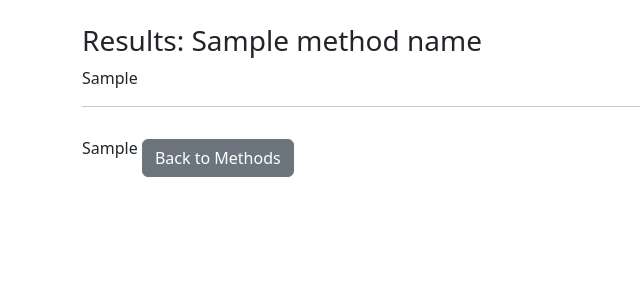
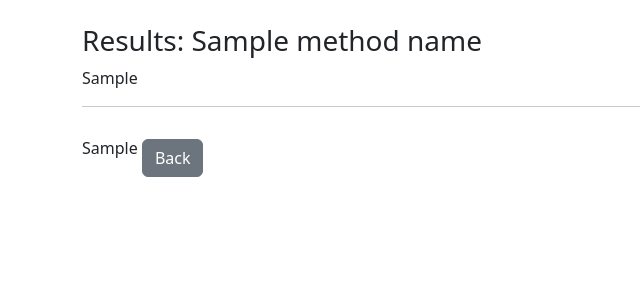
Before and after one commit to Kidanedg/stat-decision-maker, a Flask app: template templates/results.html in a window 1280 px wide. Shown: the part 56-356 px from the top of the page, without its empty margins (0-640 px from the left). Run offline with Flask 3, Linux system fonts and the light colour scheme; the template is opened without the code that fills it: most values are stand-ins (such as "Sample title", 1, 10 or a date in 2020).

Commit message:
Update results.html

```diff
--- a/templates/results.html
+++ b/templates/results.html
@@ -6,5 +6,5 @@
 <hr>
 {{ plot_html|safe }}
 {% endif %}
-<a href="{{ url_for('methods') }}" class="btn btn-secondary mt-3">Back to Methods</a>
+<a class="btn btn-secondary mt-3" href="{{ url_for('methods') }}">Back</a>
 {% endblock %}
```
